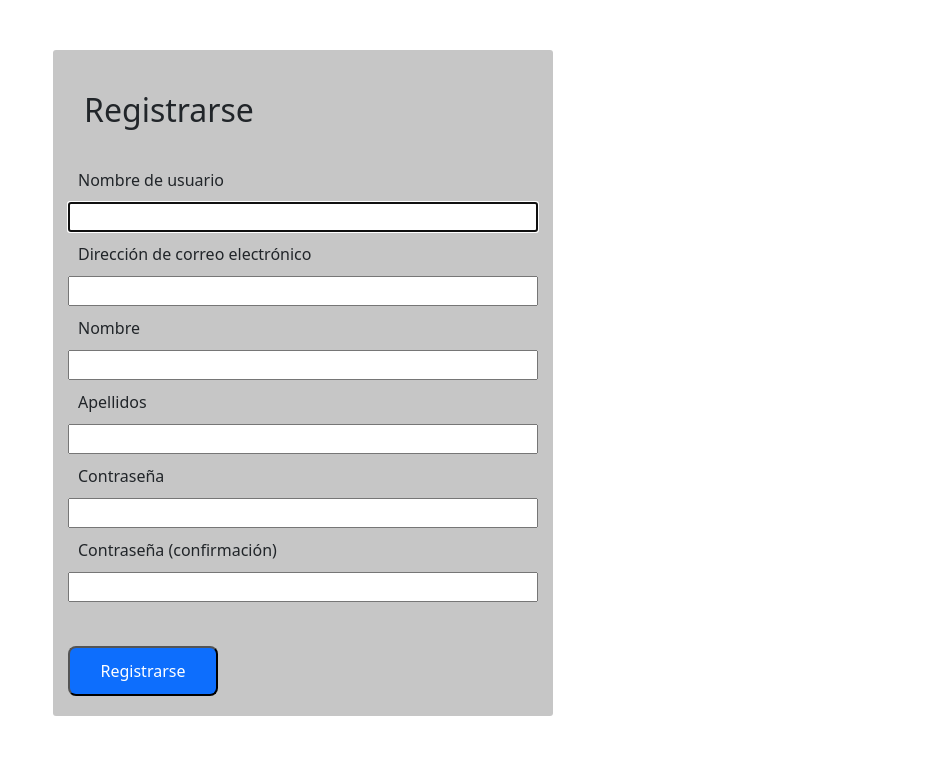
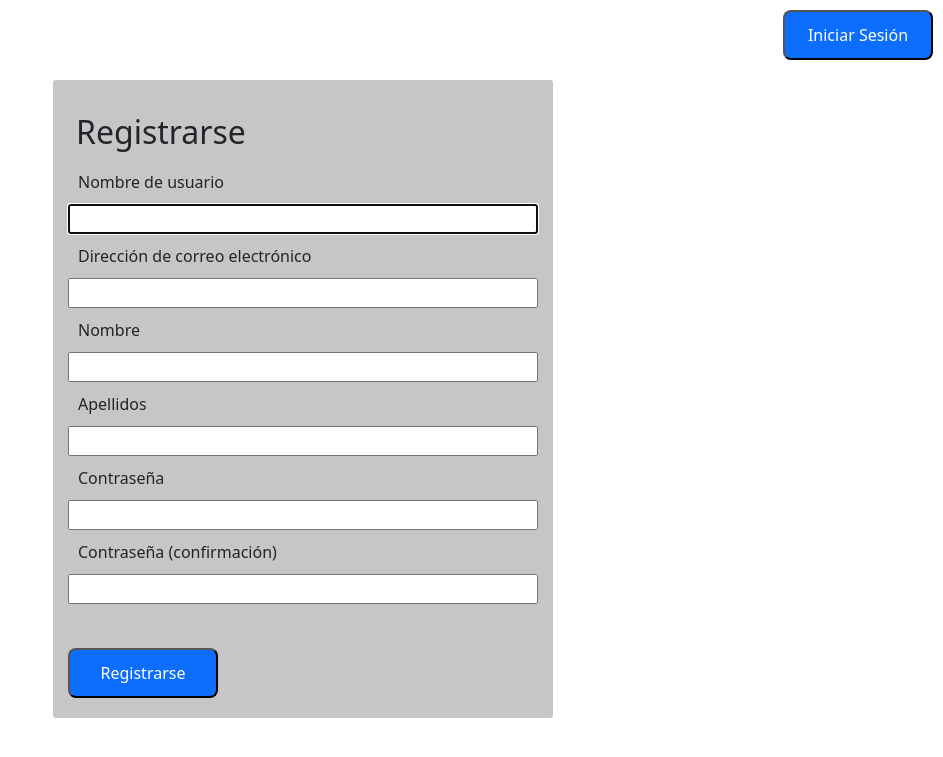
Before and after one commit to FlorAguirre/BlogPasteleria, a Django app: page /register/ in a window 1280 px wide. Shown: the top 757 px of the page, without its empty margins (337-1280 px from the left). Run offline with Django 4.2, Linux system fonts and the light colour scheme; some libraries are stand-ins or nearby versions.

Commit message:
Agregando estilo al formulario de registro

```diff
--- a/mainapp/static/css/styles.css
+++ b/mainapp/static/css/styles.css
@@ -297,7 +297,7 @@ background-repeat: no-repeat;
   flex-direction: column;
   justify-content: center;
   align-items: left;
-  margin-top: 50px;
+  margin-top: 20px;
   border: 3px ;
   background-color: #5555;
   border-radius: 3px;
@@ -314,6 +314,23 @@ background-repeat: no-repeat;
   color: #fff;
   background-color: #0d6efd;
 }
+
+.login-input{
+  display: flex;
+  justify-content: right;
+  margin-right: 10px;
+  margin-top: 10px;
+
+}
+.input-login{
+  height: 50px;
+  width:150px;
+  border-radius: var(--bs-border-radius-lg)!important;
+  color: #fff;
+  background-color: #0d6efd;
+
+}
+
 
 
 
--- a/mainapp/templates/users/register.html
+++ b/mainapp/templates/users/register.html
@@ -25,15 +25,15 @@
 
 {%block content %}
     <body class="">
-
-
-
+    <div class= "login-input">
+      <input class = "input-login" type = "submit" value ="Iniciar Sesión"/>
+    </div>
     <form method = "POST" action = "" class=" ">
          {% csrf_token %}
 
          {% comment %} {{register_form.as_p}} {% endcomment %}
         <div class="form-register " >
-          <div class="modal-header p-3 pb-4 border-bottom-0">
+          <div class="modal-header p-2 pb-1 border-bottom-0">
             <h1 class="modal-title fs-2" >Registrarse</h1>
 
 
@@ -48,7 +48,7 @@
          <div class="register-errors"> {{register_form.errors}}</div>
          <br>
 
-       <input  onClick="irALogin()" class = "input-register" type = "submit" value ="Registrarse"/>
+       <input class = "input-register" type = "submit" value ="Registrarse"/>
       </div>
 
     </form>
```
